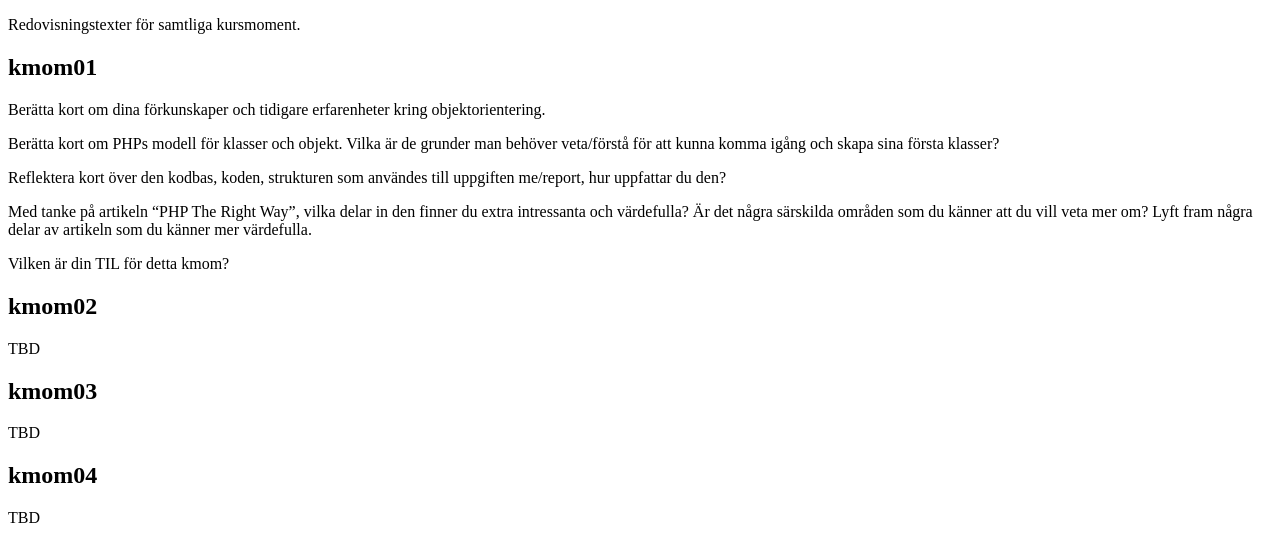
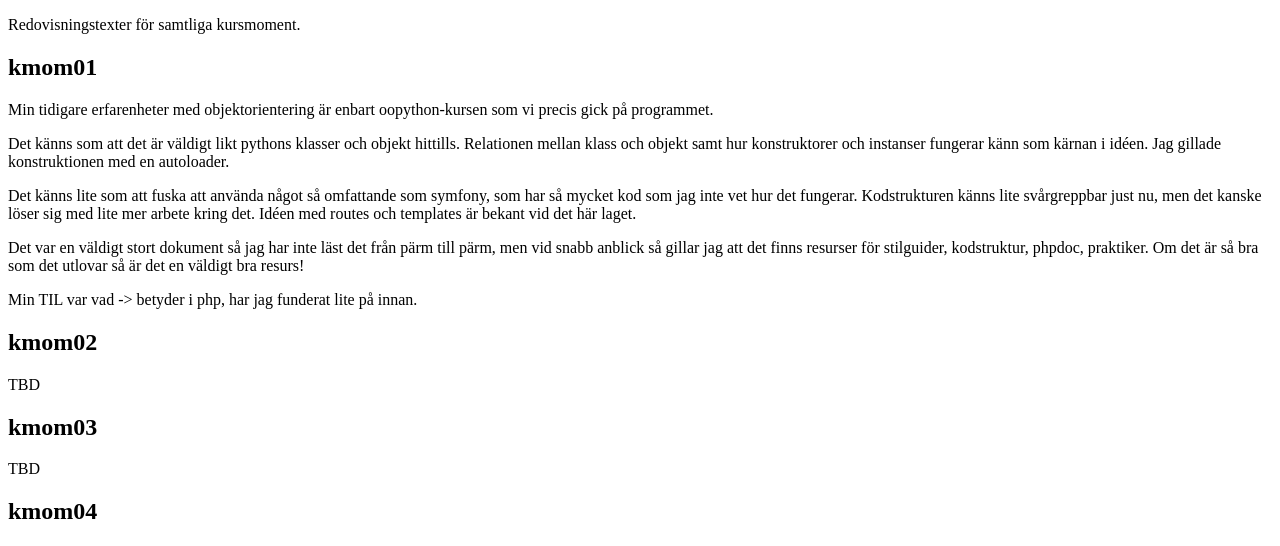
Before and after one commit to missivaeak/mvc-report, a Symfony app: template templates/pages/report.html.twig in a window 1280 px wide. Shown: the part 62-608 px from the top of the page. Run offline with Twig, Linux system fonts and the light colour scheme; the template is opened without the code that fills it, so the values that code supplies are empty; some libraries are stand-ins or nearby versions.

Commit message:
Report text added

```diff
--- a/templates/pages/report.html.twig
+++ b/templates/pages/report.html.twig
@@ -14,11 +14,11 @@
     </nav>
     <p>Redovisningstexter för samtliga kursmoment.</p>
     <h2 id="kmom01">kmom01</h2>
-    <p>Berätta kort om dina förkunskaper och tidigare erfarenheter kring objektorientering.</p>
-    <p>Berätta kort om PHPs modell för klasser och objekt. Vilka är de grunder man behöver veta/förstå för att kunna komma igång och skapa sina första klasser?</p>
-    <p>Reflektera kort över den kodbas, koden, strukturen som användes till uppgiften me/report, hur uppfattar du den?</p>
-    <p>Med tanke på artikeln “PHP The Right Way”, vilka delar in den finner du extra intressanta och värdefulla? Är det några särskilda områden som du känner att du vill veta mer om? Lyft fram några delar av artikeln som du känner mer värdefulla.</p>
-    <p>Vilken är din TIL för detta kmom?</p>
+    <p>Min tidigare erfarenheter med objektorientering är enbart oopython-kursen som vi precis gick på programmet.</p>
+    <p>Det känns som att det är väldigt likt pythons klasser och objekt hittills. Relationen mellan klass och objekt samt hur konstruktorer och instanser fungerar känn som kärnan i idéen. Jag gillade konstruktionen med en autoloader.</p>
+    <p>Det känns lite som att fuska att använda något så omfattande som symfony, som har så mycket kod som jag inte vet hur det fungerar. Kodstrukturen känns lite svårgreppbar just nu, men det kanske löser sig med lite mer arbete kring det. Idéen med routes och templates är bekant vid det här laget.</p>
+    <p>Det var en väldigt stort dokument så jag har inte läst det från pärm till pärm, men vid snabb anblick så gillar jag att det finns resurser för stilguider, kodstruktur, phpdoc, praktiker. Om det är så bra som det utlovar så är det en väldigt bra resurs!</p>
+    <p>Min TIL var vad -> betyder i php, har jag funderat lite på innan.</p>
 
     <h2 id="kmom02">kmom02</h2>
     <p>TBD</p>
```
